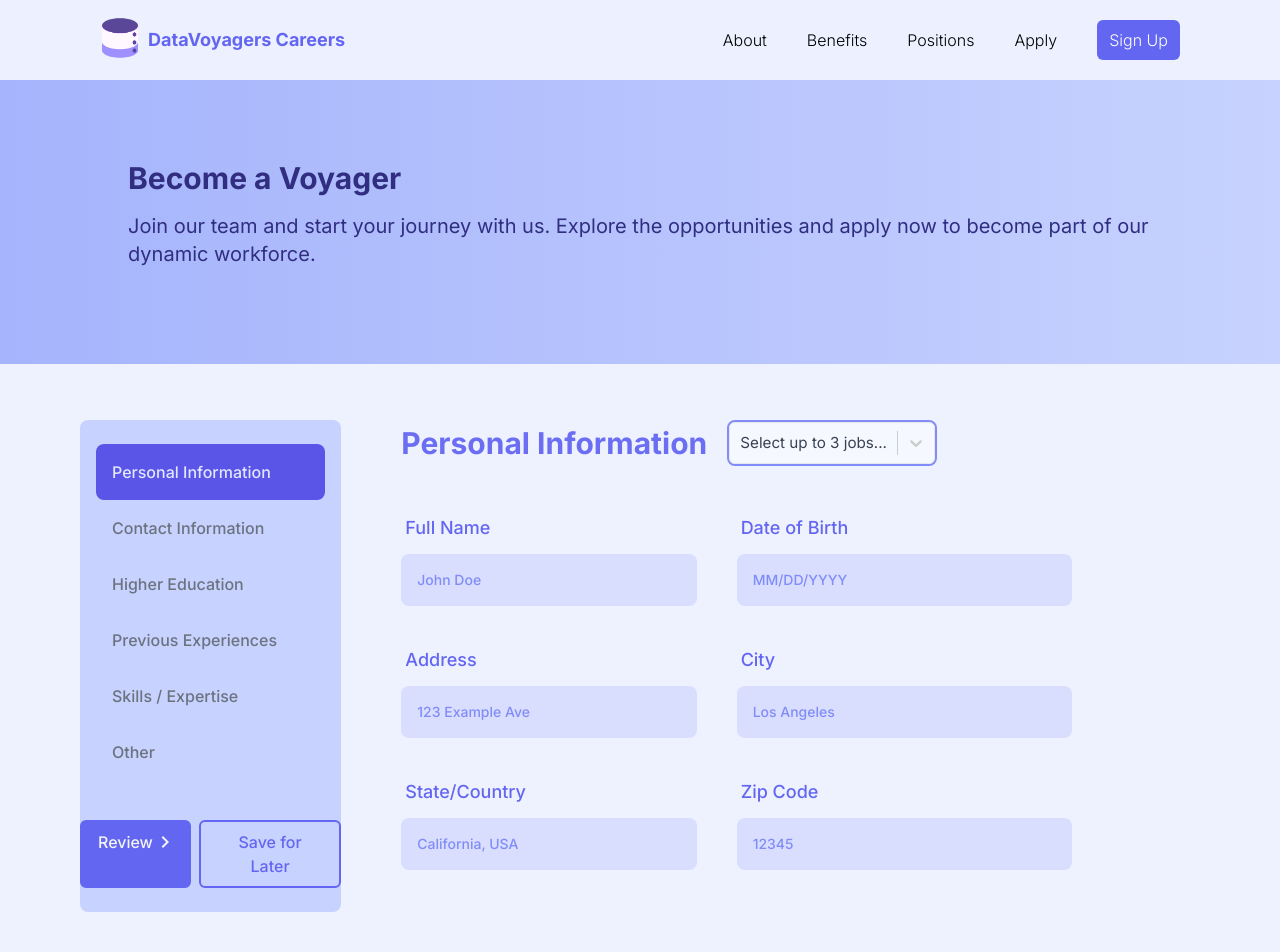
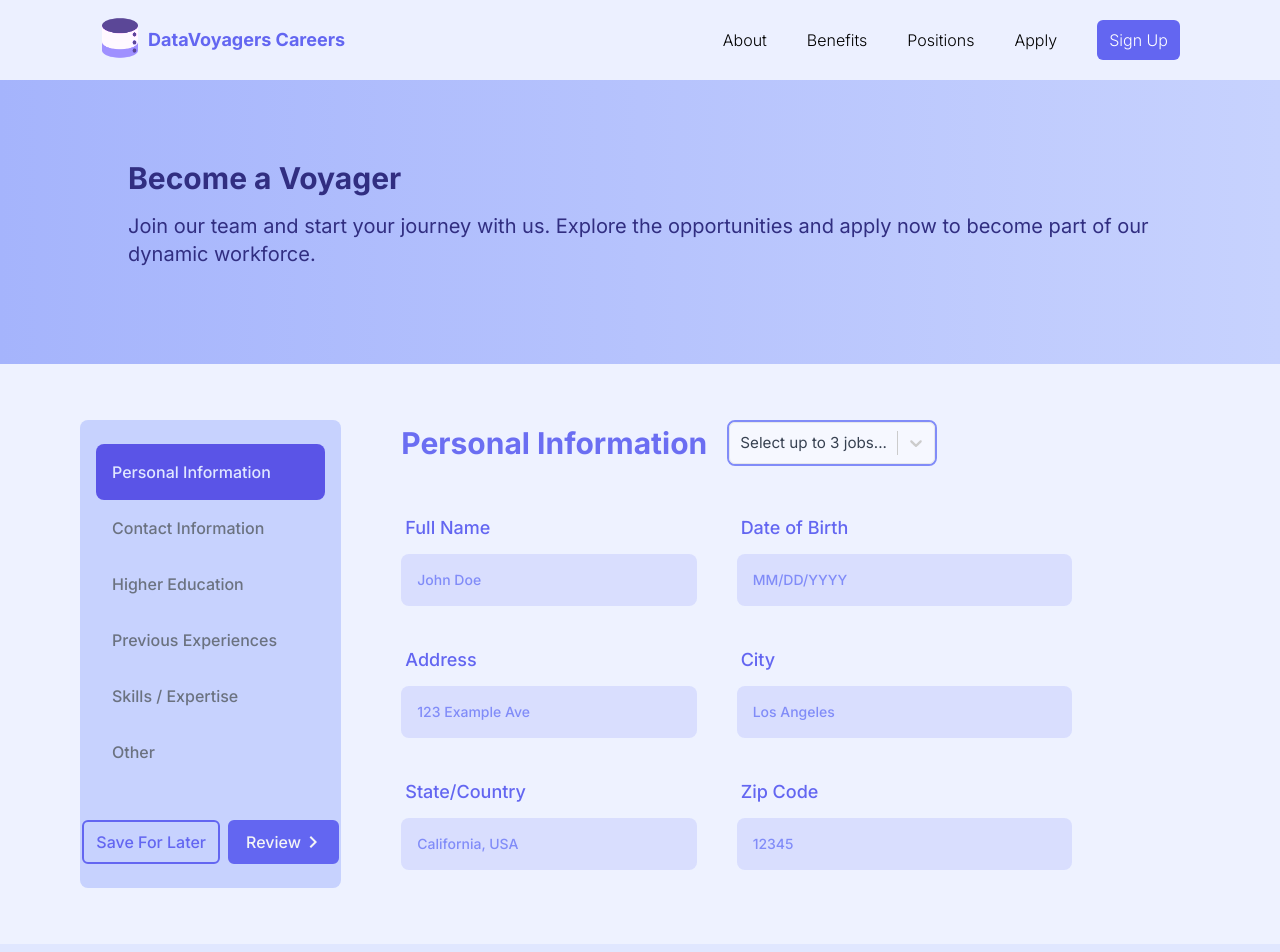
Before and after one commit to carhanc/website-cd, a Next.js app: page /apply in a window 1280 px wide. Shown: the top 952 px of the page. Built offline with nearby package versions, Linux system fonts and the light colour scheme; no server answers; the database is empty.

Commit message:
Update page.js

```diff
--- a/src/app/apply/page.js
+++ b/src/app/apply/page.js
@@ -489,6 +489,11 @@ const handleSubmit = async (status) => {
                   </button>
                 ))}
                 <span className='flex flex-row gap-2 mt-auto mx-auto'>
+
+                  <button onClick={() => {handleSave("save");}} className='flex my-auto items-center text-md rounded-md px-3 border-2 border-indigo-500 py-2 text-indigo-500 hover:text-gray-100 hover:bg-indigo-500 transition ease-linear duration-200 mt-10 group font-medium'>
+                    Save For Later
+                  </button>
+
                   <button onClick={() => { handleSubmit("edit"); scrollUp(); }} className='flex text-md bg-indigo-500 rounded-md pl-4 pr-3 border-2 border-indigo-500 py-2 hover:text-indigo-100 hover:brightness-[1.15] transition ease-linear duration-200 mt-10 group font-medium text-gray-100'>
                     Review
                     <span className="text-md lg:text-2xl group-hover:translate-x-1 transition duration-150 ease-linear hidden lg:block">
@@ -496,9 +501,6 @@ const handleSubmit = async (status) => {
                     </span>
                   </button>
 
-                  <button onClick={() => {handleSave("save");}} className='flex my-auto items-center text-md rounded-md px-4 border-2 border-indigo-500 py-2 text-indigo-500 hover:text-gray-100 hover:bg-indigo-500 transition ease-linear duration-200 mt-10 group font-medium'>
-                    Save for Later
-                  </button>
                 </span>
               </div>
 
```
